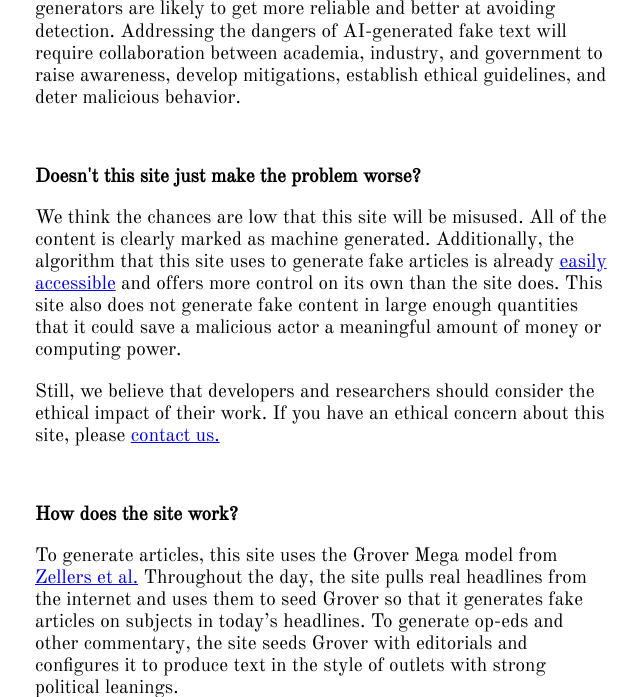
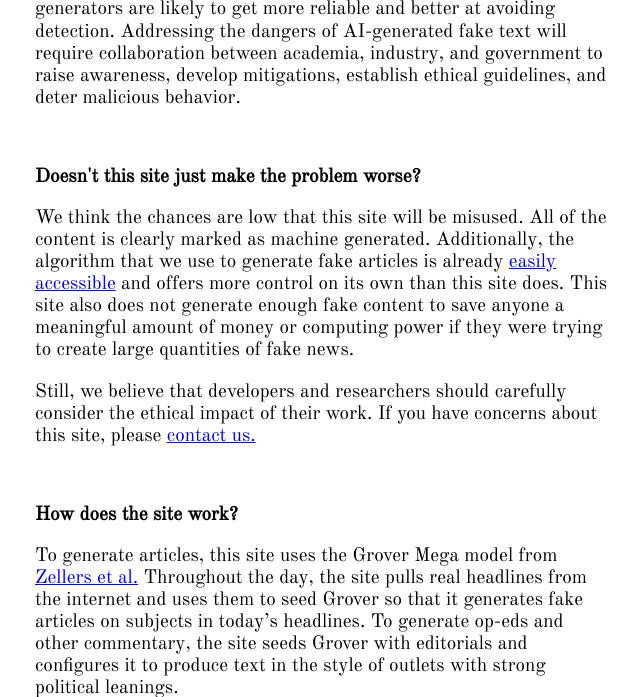
Before and after one commit to Brvtvs/thisnewsdoesnotexist, a Flask app: page /about in a window 1280 px wide. Shown: the part 914-1611 px from the top of the page, without its empty margins (317-957 px from the left). Run offline with Flask 2, Linux system fonts and the light colour scheme; some libraries are stand-ins or nearby versions; some web fonts are replaced.

Commit message:
Further improvements to about page.

```diff
--- a/flask-app/templates/about.html
+++ b/flask-app/templates/about.html
@@ -59,12 +59,12 @@
         <br>
         <p><b>Doesn't this site just make the problem worse?</b></p>
         <p>We think the chances are low that this site will be misused. All of the content is clearly marked as
-            machine generated. Additionally, the algorithm that this site uses to generate fake articles is already <a
-                    href="https://grover.allenai.org/">easily accessible</a> and offers more control on its own than the
-            site does. This site also does not generate fake content in large enough quantities that it could save a
-            malicious actor a meaningful amount of money or computing power.</p>
-        <p>Still, we believe that developers and researchers should consider the ethical impact of
-            their work. If you have an ethical concern about this site, please <a href="/contact">contact us.</a></p>
+            machine generated. Additionally, the algorithm that we use to generate fake articles is already <a
+                    href="https://grover.allenai.org/">easily accessible</a> and offers more control on its own than
+            this site does. This site also does not generate enough fake content to save anyone a meaningful amount of
+            money or computing power if they were trying to create large quantities of fake news.</p>
+        <p>Still, we believe that developers and researchers should carefully consider the ethical impact of
+            their work. If you have concerns about this site, please <a href="/contact">contact us.</a></p>
         <br>
         <p><b>How does the site work?</b></p>
         <p>To generate articles, this site uses the Grover Mega model from <a
```
